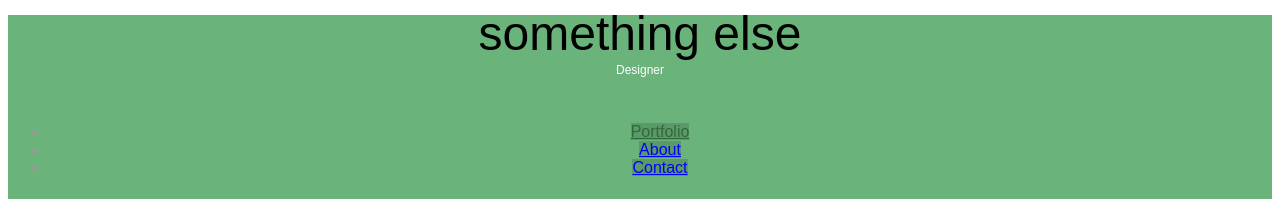
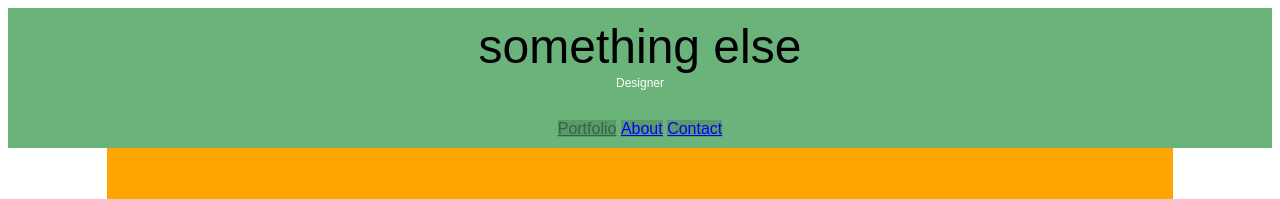
Before and after one commit to Hesnvabr/pranavbabbar.github.io, a plain HTML site: page index.html in a window 1280 px wide. Shown: the top 199 px of the page. Drawn offline with Linux system fonts and the light colour scheme.

Commit message:
build navigation with unordered list

```diff
--- a/css/index.css
+++ b/css/index.css
@@ -24,6 +24,13 @@ img {
 /**********************
 HEADER
 **********************/
+header {
+	float: left;
+	margin: 0 0 30px 0;
+	padding: 5px 0 0 0;
+	width: 100%
+}
+
 #logo {
 	text-align: center;
 	margin: 0;
@@ -54,6 +61,17 @@ nav a.selected, nav a:hover {
 /*****************
  NAVIGATION
 *****************/
+nav ul {
+	list-style: none;
+	margin: 0 10px;
+	padding: 0;
+
+}
+
+nav li {
+	display: inline-block;
+}
+
 
 nav {
 	text-align: center;
@@ -68,6 +86,7 @@ nav {
 footer {
 	font-size: 0.75em;
 	text-align: center;
+	clear: both;
 	padding-top: 50px;
 	color: #ccc;
 }
```
